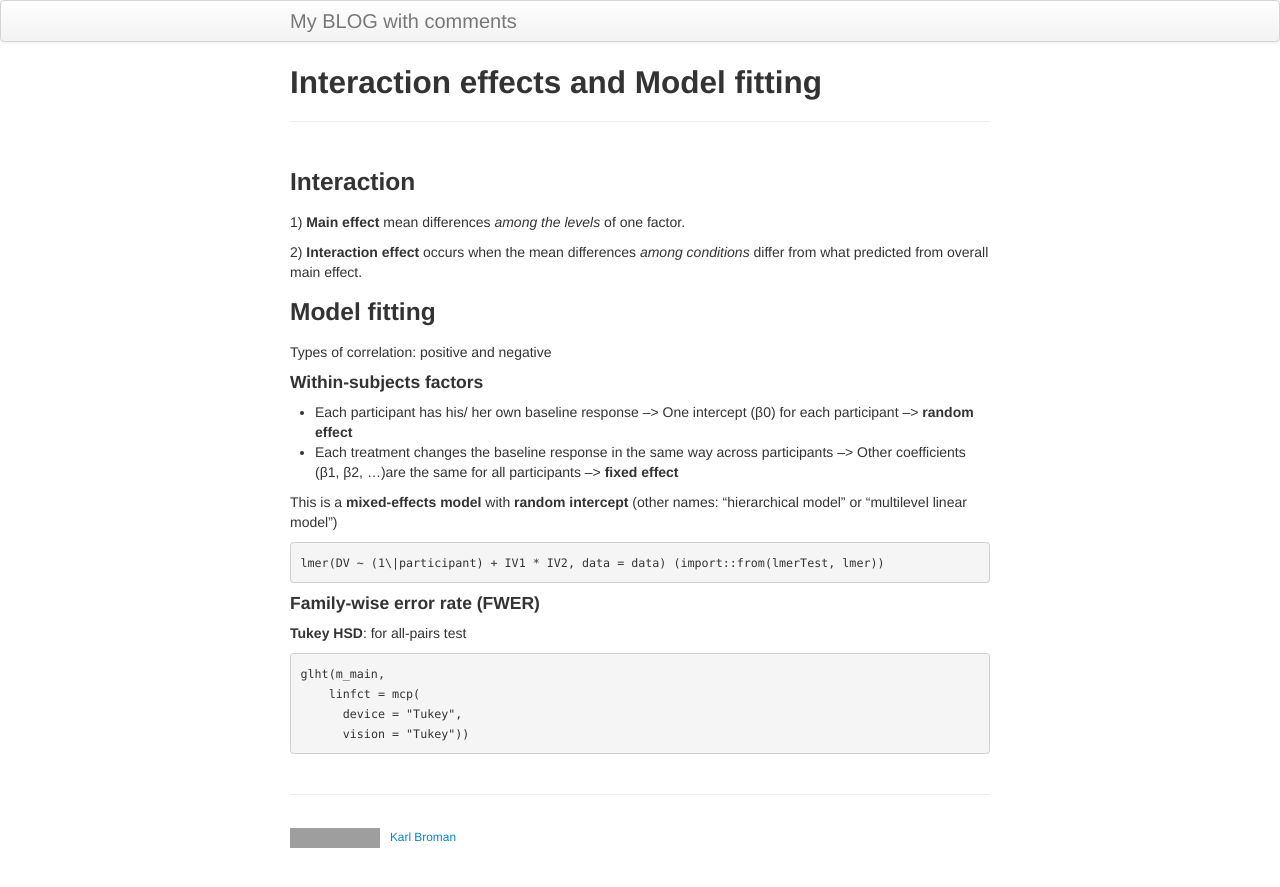
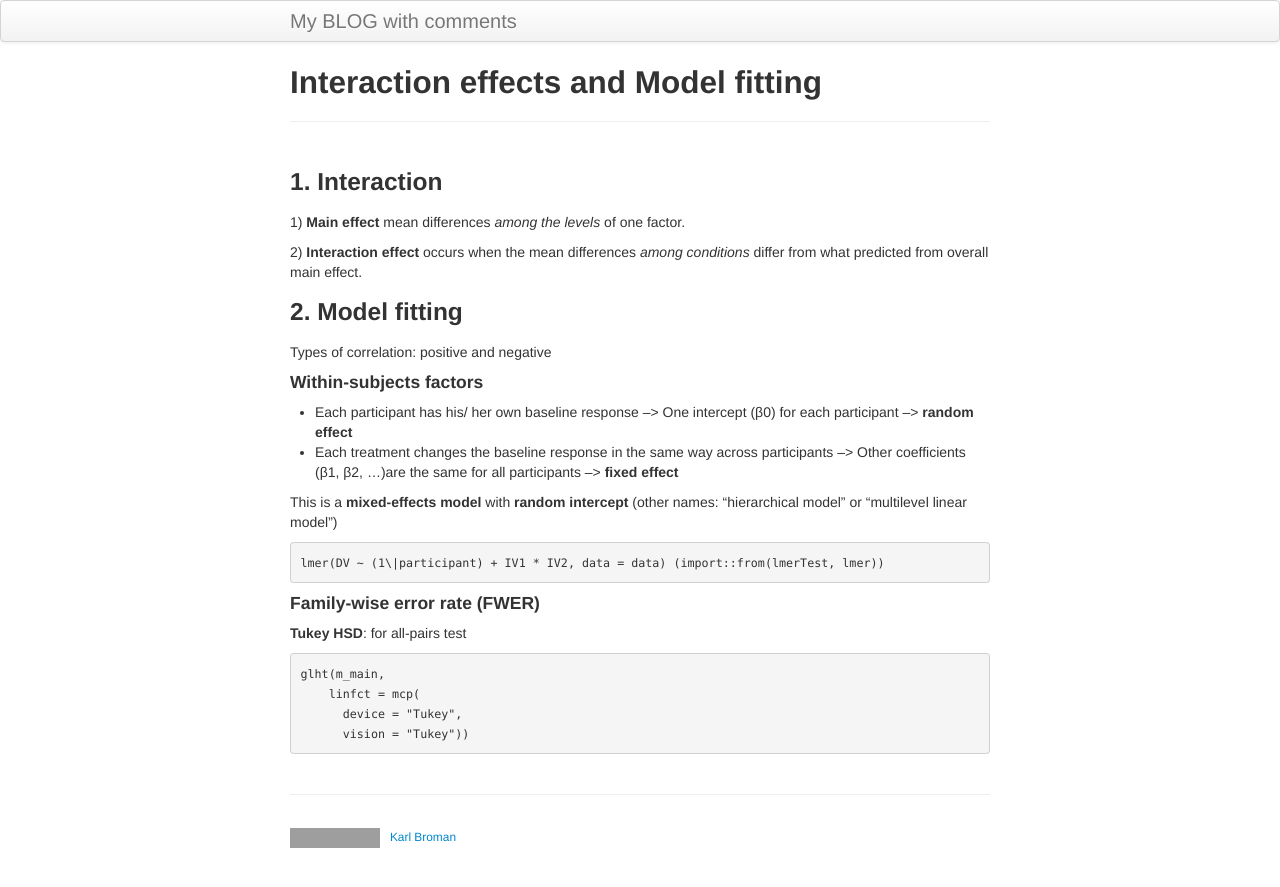
Before and after one commit to yunigma/ynigma.github.io, a Jekyll site: the page built from pages/7blog.md, in a window 1280 px wide. Shown: the top 887 px of the page. Built offline with Jekyll 4.4.1, drawn with Linux system fonts in a browser that asks for light colours; comment, search, counter and statistics services are not loaded; grey boxes are pictures that could not be loaded.

Commit message:
content for the 7th blog was added

```diff
--- a/pages/7blog.md
+++ b/pages/7blog.md
@@ -4,14 +4,14 @@ title: Interaction effects and Model fitting
 description: This page is reserved for my 7th BLOG.
 ---
 
-### Interaction
+### 1. Interaction
 1) **Main effect**
 mean differences *among the levels* of one factor.
 
 2) **Interaction effect**
 occurs when the mean differences *among conditions* differ from what predicted from overall main effect.
 
-### Model fitting
+### 2. Model fitting
 Types of correlation: positive and negative
 
 #### Within-subjects factors
```
Also changed, not shown: index.md (+1 -1 lines).
